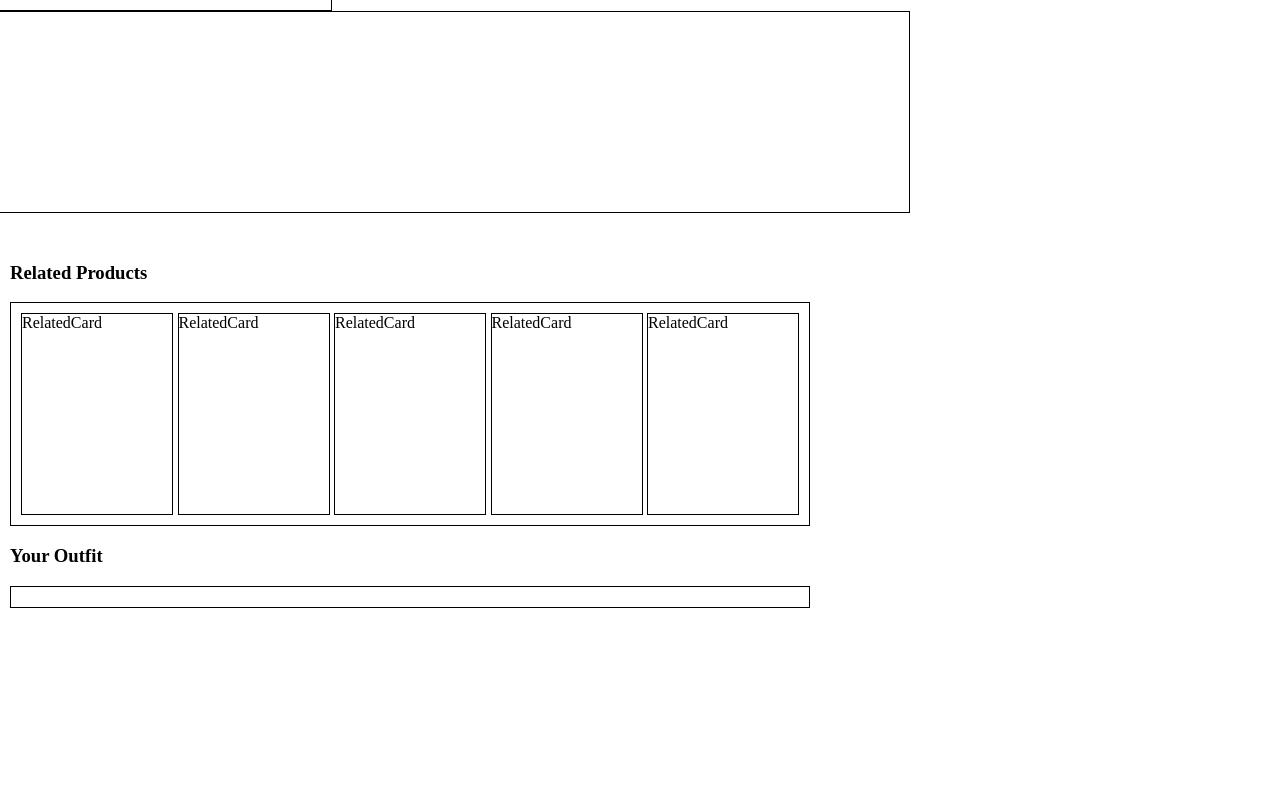
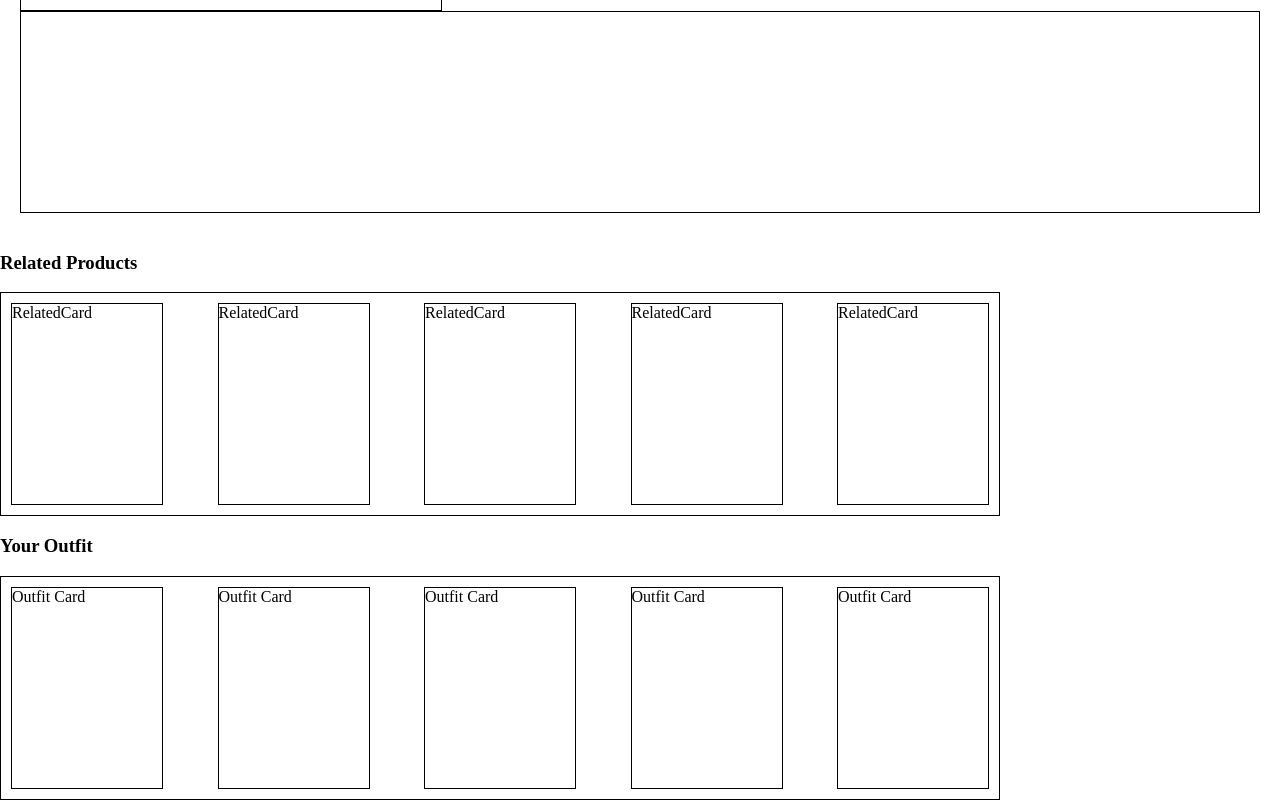
Before and after one commit to rfp2305-venus/atelier, a React app: page / in a window 1280 px wide. Shown: the part 653-1453 px from the top of the page. Before the commit the page ends 1271 px from the top, so only its background shows below. Built offline with nearby package versions, Linux system fonts and the light colour scheme; no server answers.

Commit message:
fix bug for css styling, update related components

```diff
--- a/src/components/relatedAndComp/OutfitCard.jsx
+++ b/src/components/relatedAndComp/OutfitCard.jsx
@@ -1,7 +1,7 @@
 export default function OutfitCard() {
   return (
     <>
-      <div className="card outfit-card">Card</div>
+      <div className="card outfit-card">Outfit Card</div>
     </>
   );
 }
--- a/src/components/relatedAndComp/RelatedCard.jsx
+++ b/src/components/relatedAndComp/RelatedCard.jsx
@@ -1,7 +1,10 @@
 export default function RelatedCard() {
   return (
     <>
-      <div className="card related-card">RelatedCard</div>
+      <div className="card related-card">RelatedCard
+        <div className="related-product-pic"></div>
+        <div className="related-product-pic"></div>
+      </div>
     </>
   );
 
--- a/src/components/relatedAndComp/RelatedComp.jsx
+++ b/src/components/relatedAndComp/RelatedComp.jsx
@@ -16,9 +16,11 @@ export default function RelatedComp() {
     dispatch(aSimpleAction());
   }, []);
 
+  let relatedProducts = [];
+
   return (
     <>
-      <div className="container" id="related-and-comp">
+      <div id="related-and-comp">
         <div>
           <RelatedProducts />
         </div>
--- a/src/components/relatedAndComp/YourOutfit.jsx
+++ b/src/components/relatedAndComp/YourOutfit.jsx
@@ -4,7 +4,13 @@ export default function YourOutfit() {
   return (
     <>
       <h3 className="title">Your Outfit</h3>
-      <div className="carousel" id="your-outfit"></div>
+      <div className="carousel" id="your-outfit">
+        <OutfitCard />
+        <OutfitCard />
+        <OutfitCard />
+        <OutfitCard />
+        <OutfitCard />
+      </div>
     </>
   );
 }
--- a/src/components/relatedAndComp/relatedStyles.css
+++ b/src/components/relatedAndComp/relatedStyles.css
@@ -3,8 +3,8 @@ body {
   margin: 0;
 }
 
-.container {
-  width: 800px;
+#related-and-comp {
+  width: 1000px;
 }
 
 .carousel {
```
